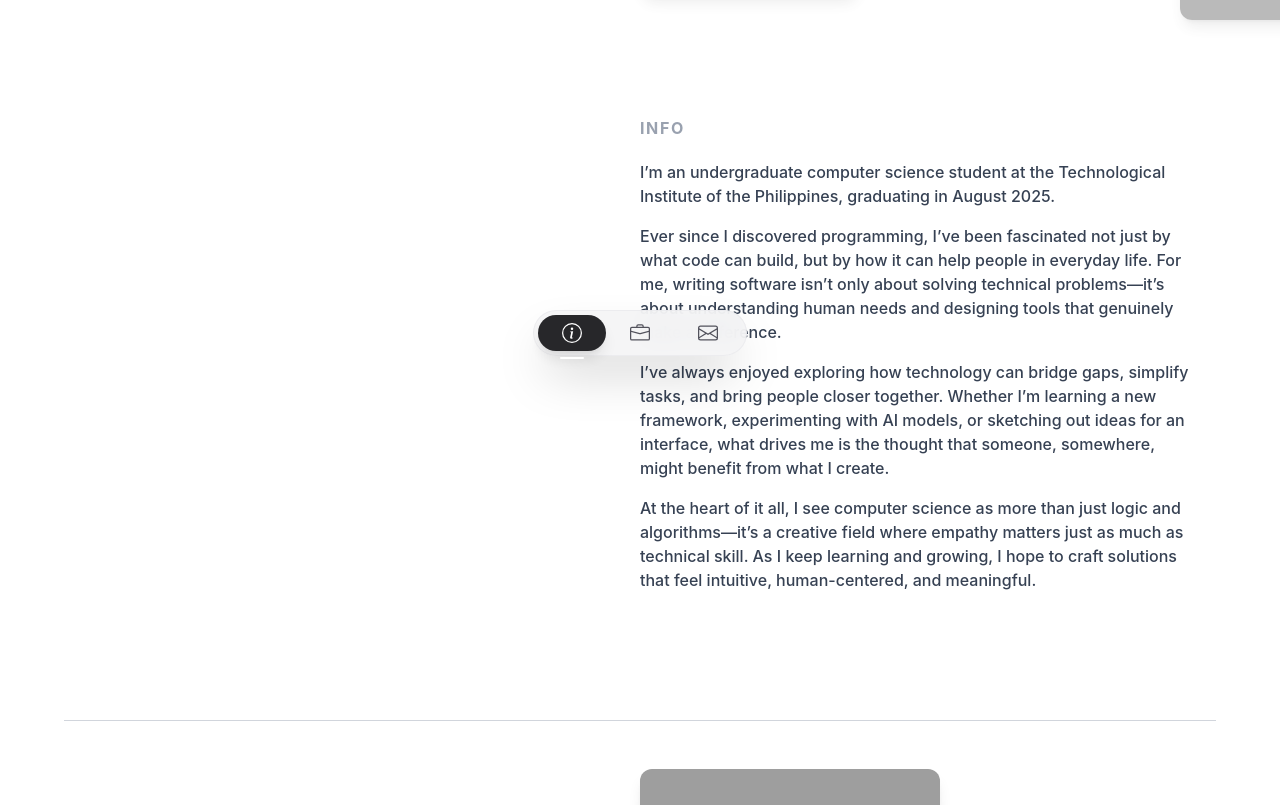
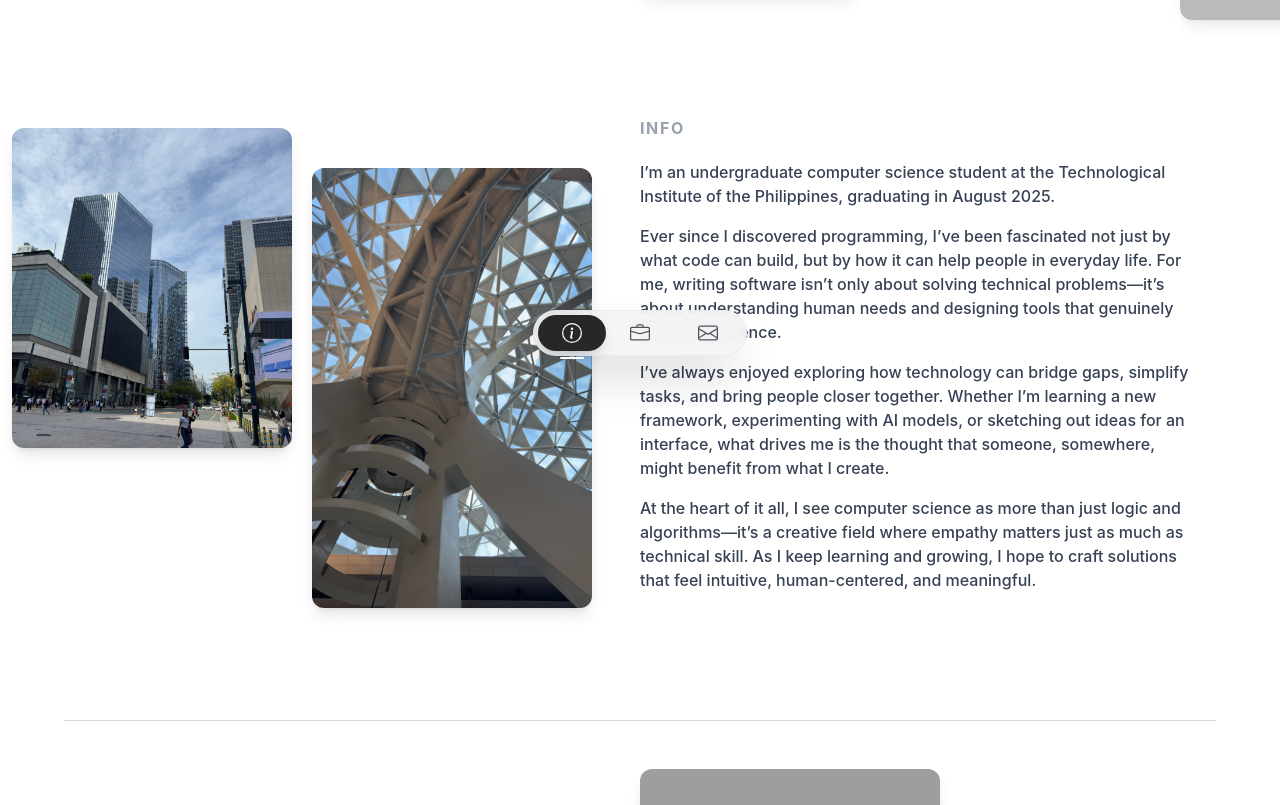
Before and after one commit to officialbryx/Portfolio, a React (Vite) app: page /info in a window 1280 px wide. Shown: the part 420-1225 px from the top of the page. Built offline with nearby package versions, Linux system fonts and the light colour scheme; grey boxes are pictures that could not be loaded.

Commit message:
info section updates

```diff
--- a/src/pages/Info.jsx
+++ b/src/pages/Info.jsx
@@ -39,7 +39,18 @@ function Info() {
             />
           </div>
           {/* Info Section */}
-          <div className="w-full">
+          <div className="w-full relative">
+            {/* Left side images for manual positioning */}
+            <img
+              src="/IMG_4117 Medium.png"
+              alt="Info Image 1"
+              className="rounded-xl shadow-lg object-cover w-70 h-80 md:w-70 md:h-80 absolute top-13 right-225"
+            />
+            <img
+              src="/IMG_5046 3 Medium.png"
+              alt="Info Image 2"
+              className="rounded-xl shadow-lg object-cover w-70 h-110 md:w-70 md:h-110 absolute top-23 right-150"
+            />
             <div className="uppercase text-s font-bold text-gray-400 tracking-widest mb-5 mt-10">
               Info
             </div>
```
Also changed, not shown: public/IMG_4117 Medium.png (added), public/IMG_5046 3 Medium.png (added).
